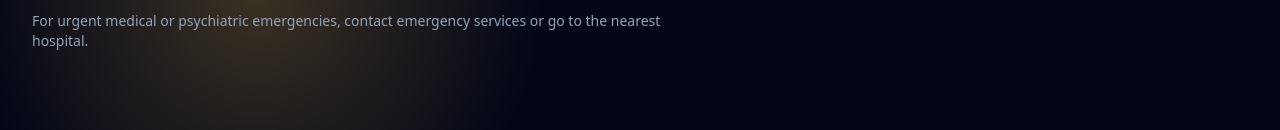
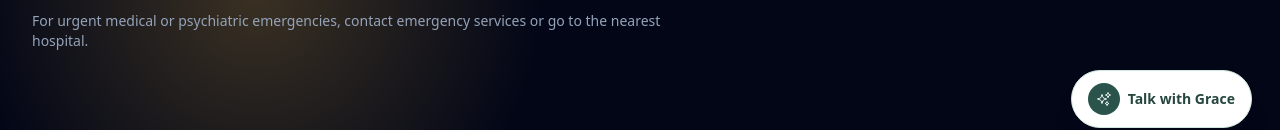
Before and after one commit to EPHANTUS2026/EPHANTUS2026-The_loving-Hand-of-Grace-., a Next.js app: page / in a window 1280 px wide. Shown: the part 644-774 px from the top of the page. Built offline with nearby package versions, Linux system fonts and the light colour scheme; no server answers.

Commit message:
Mount ambient Grace across the ecosystem

```diff
--- a/app/layout.js
+++ b/app/layout.js
@@ -1,6 +1,7 @@
 import './globals.css';
 import Header from '@/components/Header';
 import Footer from '@/components/Footer';
+import GraceAmbient from '@/components/grace/GraceAmbient';
 
 export const metadata = {
   metadataBase: new URL(process.env.NEXT_PUBLIC_SITE_URL || 'https://example.org'),
@@ -11,5 +12,5 @@ export const metadata = {
 };
 
 export default function RootLayout({ children }) {
-  return <html lang="en"><body><Header/><main>{children}</main><Footer/></body></html>;
+  return <html lang="en"><body><Header/><main>{children}</main><GraceAmbient/><Footer/></body></html>;
 }
```
